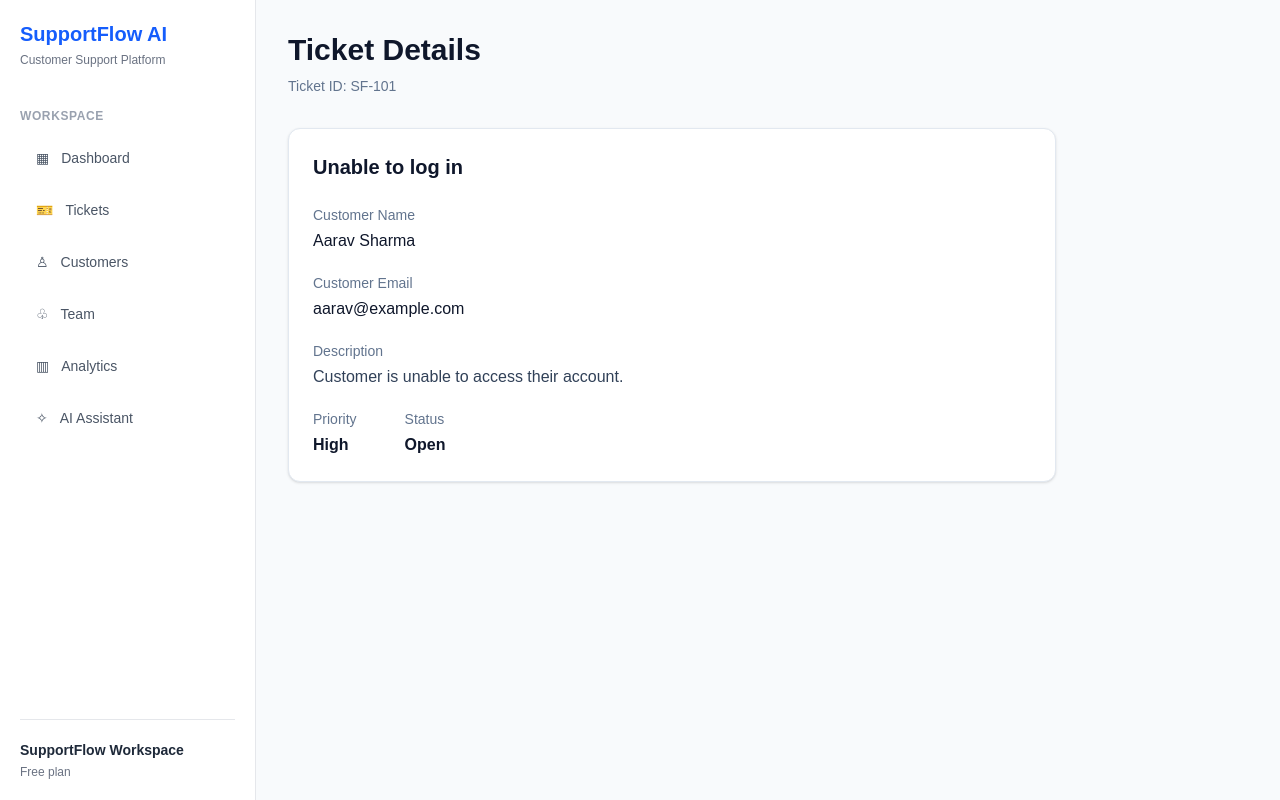
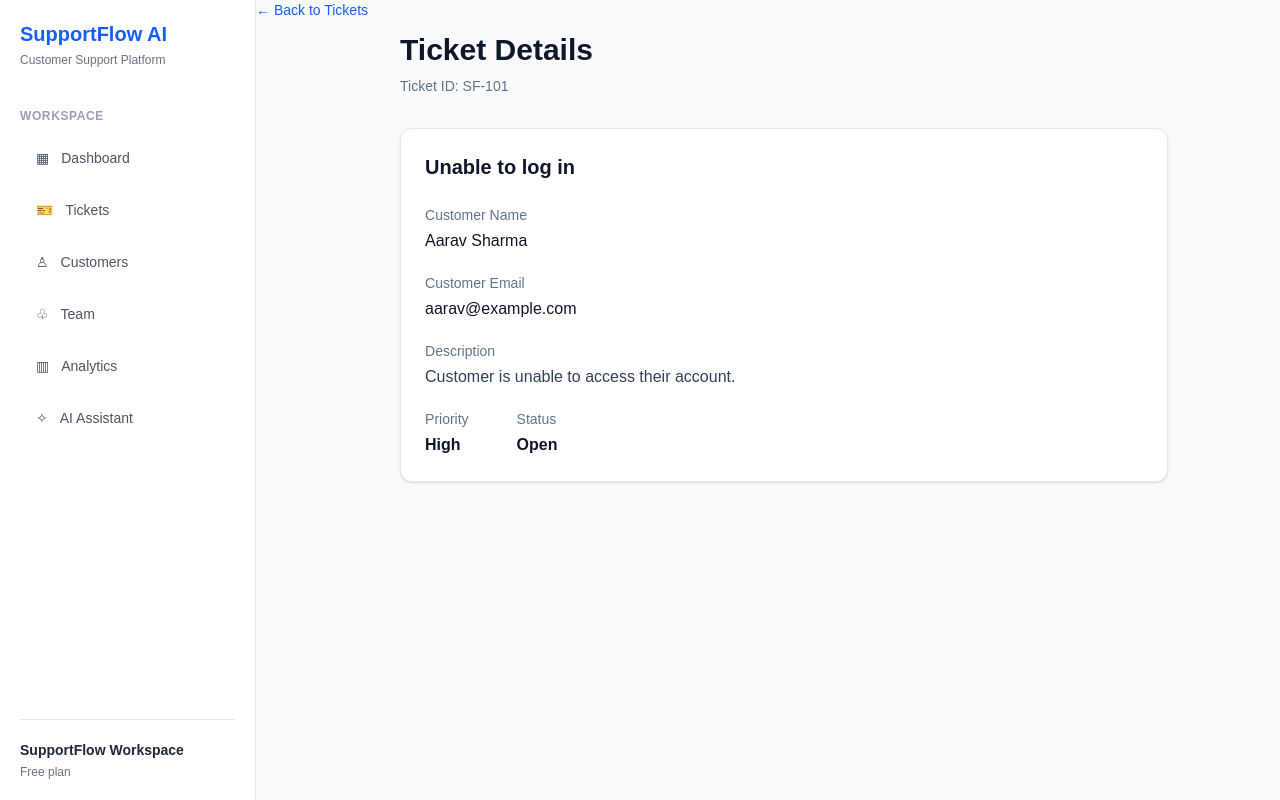
Before and after one commit to sachikatkar09/supportflow-ai, a Next.js app in the folder client/: page /tickets/SF-101 in a window 1280 px wide. Built offline with nearby package versions, Linux system fonts and the light colour scheme.

Commit message:
add back navigation to ticket details

```diff
--- a/client/app/tickets/[id]/page.tsx
+++ b/client/app/tickets/[id]/page.tsx
@@ -1,6 +1,6 @@
 import { Suspense } from "react";
 import Sidebar from "../../components/Sidebar";
-
+import Link from "next/link";
 const tickets = [
   {
     id: "SF-101",
@@ -111,6 +111,12 @@ export default function TicketDetailsPage({
       <Suspense
         fallback={<main className="flex-1 p-8">Loading ticket details...</main>}
       >
+        <Link
+          href="/tickets"
+          className="mb-6 inline-block text-sm font-medium text-blue-600 hover:underline"
+        >
+          ← Back to Tickets
+        </Link>
         <TicketDetailsContent params={params} />
       </Suspense>
     </div>
```
